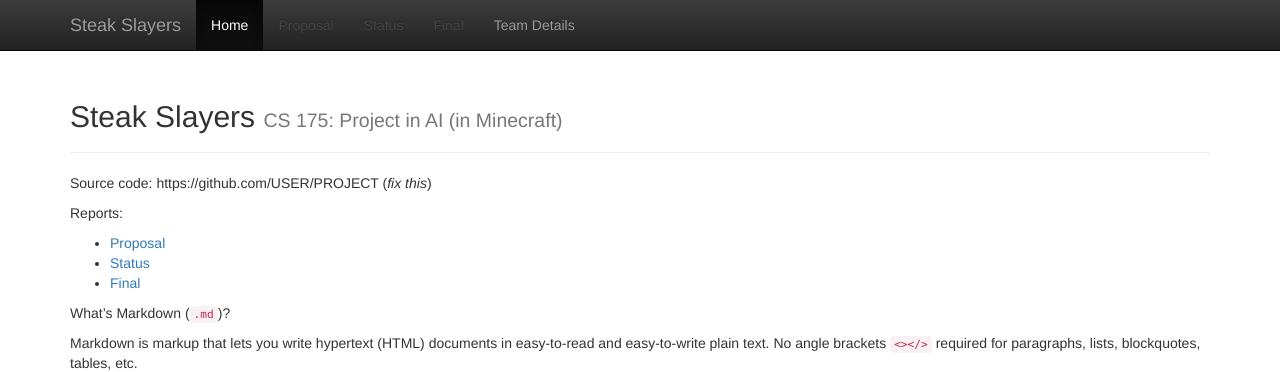
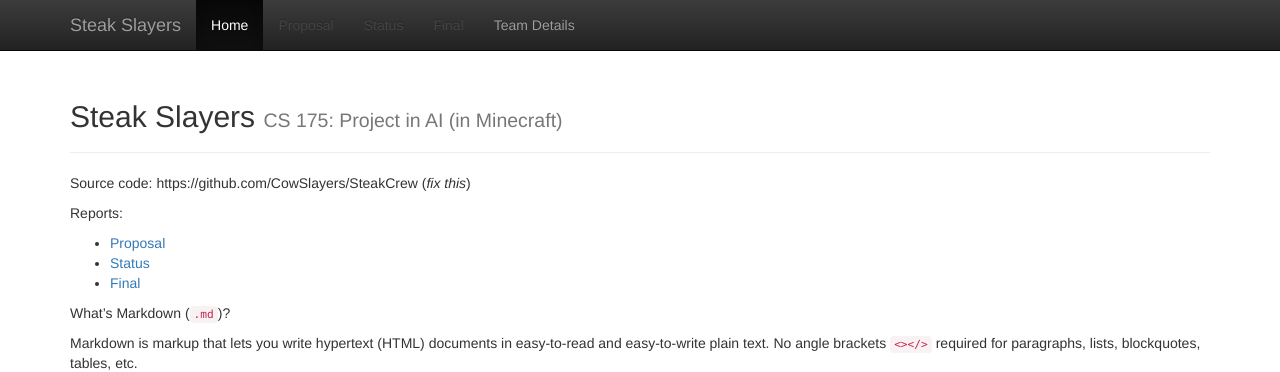
Before and after one commit to CowSlayers/SteakCrew, a Jekyll site: the page built from docs/index.md, in a window 1280 px wide. Shown: the top 372 px of the page. Built offline with Jekyll 4.4.1, drawn with Linux system fonts in a browser that asks for light colours; formulas are drawn with MathJax 3; some of the changed lines change nothing that is shown.

Commit message:
changed source code

```diff
--- a/docs/index.md
+++ b/docs/index.md
@@ -3,7 +3,7 @@
 title:  Home
 ---
 
-Source code: https://github.com/USER/PROJECT (_fix this_)
+Source code: https://github.com/CowSlayers/SteakCrew (_fix this_)
 
 Reports:
 
```
